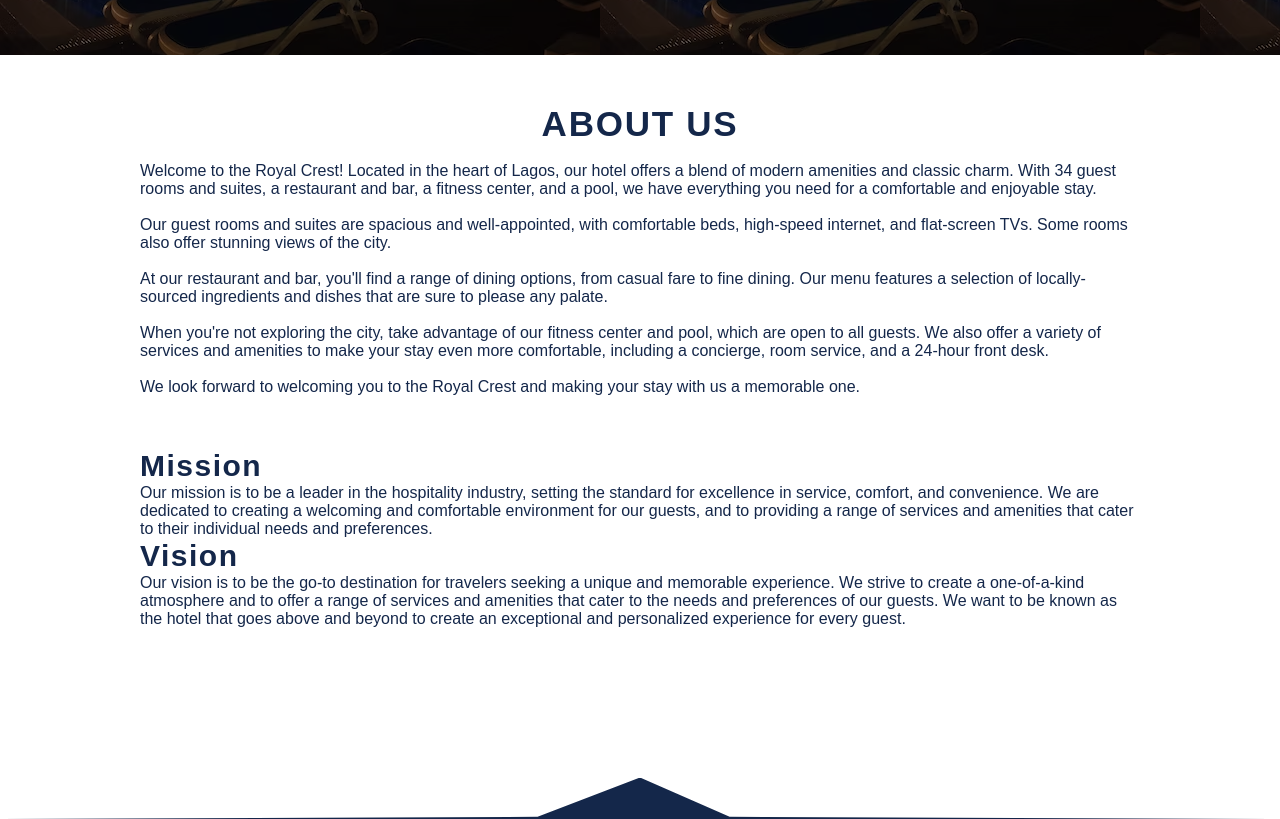
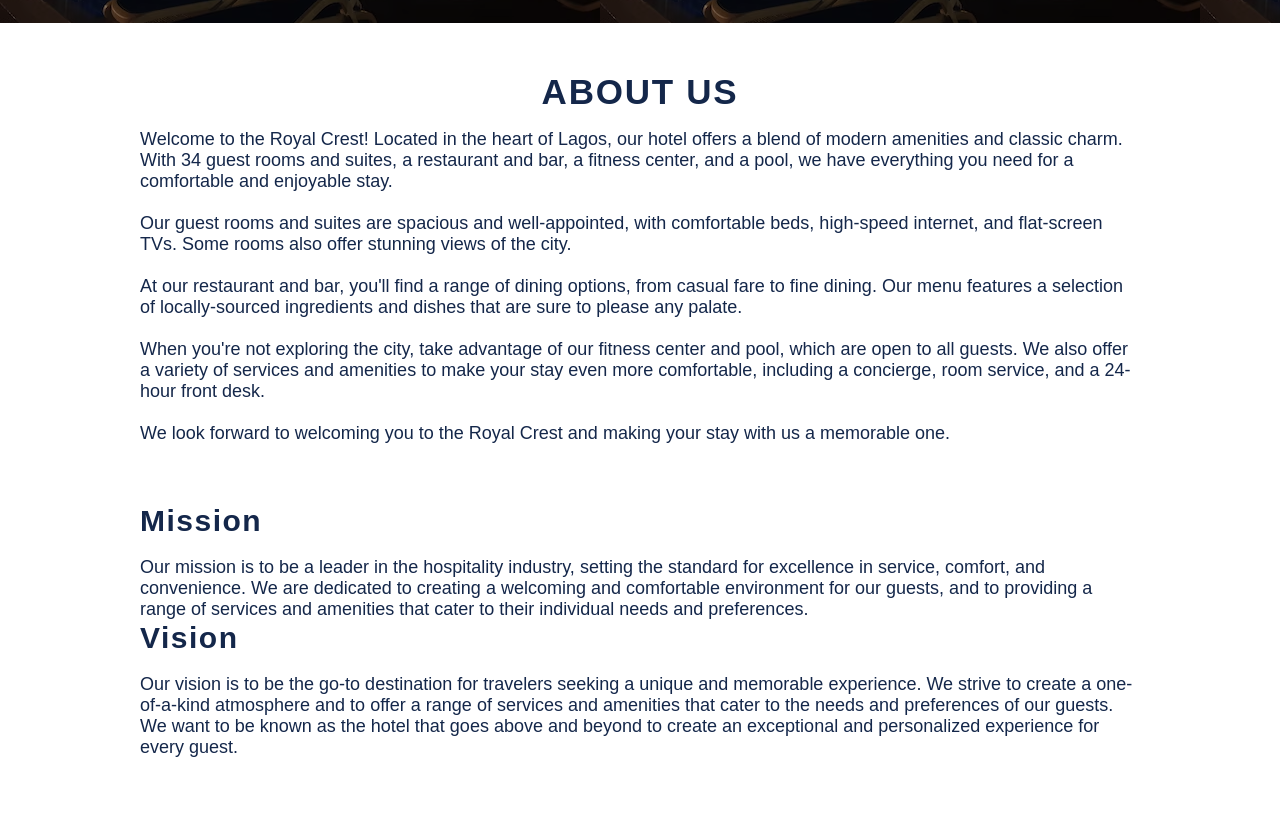
Before and after one commit to drew-chidi/royal-crest-hotel, a Next.js app: page /about in a window 1280 px wide. Shown: the part 800-1619 px from the top of the page. Built offline with nearby package versions, Linux system fonts and the light colour scheme.

Commit message:
font adjustments

```diff
--- a/components/about/AboutContent.js
+++ b/components/about/AboutContent.js
@@ -41,7 +41,7 @@
         <div className={styles.missionVision}>
           <div className={styles.missionWrapper}>
             <h3>Mission</h3>
-            <p>
+            <p className={styles.description}>
               Our mission is to be a leader in the hospitality industry, setting
               the standard for excellence in service, comfort, and convenience.
               We are dedicated to creating a welcoming and comfortable
@@ -52,7 +52,7 @@
           </div>
           <div className={styles.visionWrapper}>
             <h3>Vision</h3>
-            <p>
+            <p className={styles.description}>
               Our vision is to be the go-to destination for travelers seeking a
               unique and memorable experience. We strive to create a
               one-of-a-kind atmosphere and to offer a range of services and
--- a/components/homepage/Hero.module.css
+++ b/components/homepage/Hero.module.css
@@ -35,6 +35,7 @@
   margin-bottom: 0.1em;
 }
 .welcomep3 {
+  font-size: 0.625rem;
   font-weight: 400;
   line-height: 1.2;
   letter-spacing: 0.1em;
--- a/components/rooms/RoomAmenities.module.css
+++ b/components/rooms/RoomAmenities.module.css
@@ -7,7 +7,7 @@
   justify-content: center;
   flex-wrap: wrap; */
   display: grid;
-  grid-template-columns: 1fr 1fr;
+  /* grid-template-columns: 1fr 1fr; */
   justify-items: center;
   row-gap: 2em;
 }
--- a/styles/globals.css
+++ b/styles/globals.css
@@ -6,22 +6,40 @@
 :root {
   --col-primary: rgba(20, 39, 74, 1);
   --col-secondary: #e0b973;
-  --f-h1-sm: 0.9rem;
-  --f-h1-tab-sm: 1.2rem;
+  /* --f-h1-sm: 1.75rem; */
+  /* --f-h1-tab-sm: 1.2rem;
   --f-h1-tab: 1.5rem;
   --f-h1-tab-l: 1.76rem;
   --f-h1-l: 2rem;
   --f-h1-xl: 2.5rem;
   --f-h1-xxl: 2.8rem;
   --f-h1-xxxl: 3.75rem;
-  --f-body-sm: 0.4rem;
+  --f-body-sm: 0.75rem; */
+  --f-h1-sm: 1.75rem;
+  /* --f-h1-tab-sm: 1.2rem; */
+  --f-h1-tab: 2.25rem;
+  --f-h1-tab-l: 2.5rem;
+  /* --f-h1-l: 2.5rem; */
+  --f-h1-xl: 3.125rem;
+  /* --f-h1-xxl: 2.8rem; */
+  --f-h1-xxxl: 3.75rem;
+  --f-body-sm: 0.75rem;
+  /* --f-body-tab-sm: 0.5rem; */
+  --f-body-tab: 0.875rem;
+  --f-body-tab-l: 1rem;
+  --f-body-xl: 1.125rem;
+  /* --f-body-xxl: 1.17rem; */
+  --f-body-xxxl: 1.25rem;
+
+  /* The ones I used initially */
+  /* --f-body-sm: 0.4rem;
   --f-body-tab-sm: 0.5rem;
   --f-body-tab: 0.6rem;
   --f-body-tab-l: 0.73rem;
   --f-body-l: 0.83rem;
   --f-body-xl: 1rem;
   --f-body-xxl: 1.17rem;
-  --f-body-xxxl: 1.56rem;
+  --f-body-xxxl: 1.56rem; */
 }
 
 * {
@@ -128,14 +146,24 @@
   letter-spacing: 0.05em;
 }
 h2 {
-  font-size: 1.375rem;
+  /* font-size: 1.375rem; */
+  font-size: 1.5rem;
   line-height: 1.2;
   color: var(--col-primary);
   font-weight: 700;
   letter-spacing: 0.05em;
 }
 h3 {
-  font-size: 1.1875rem;
+  font-size: 1.25rem;
+  /* font-size: 1.1875rem; */
+  line-height: 1.2;
+  color: var(--col-primary);
+  font-weight: 700;
+  letter-spacing: 0.05em;
+}
+h4 {
+  font-size: 1rem;
+  /* font-size: 1.1875rem; */
   line-height: 1.2;
   color: var(--col-primary);
   font-weight: 700;
@@ -145,11 +173,12 @@
   outline: none;
   border: 0;
   background-color: transparent;
-  font-size: 0.312rem;
+  font-size: 0.75rem;
 }
 p,
 label {
-  font-size: 0.312rem;
+  font-size: 0.875rem;
+  /* font-size: 0.312rem; */
   color: var(--col-primary);
 }
 @media (min-width: 480px) {
```
